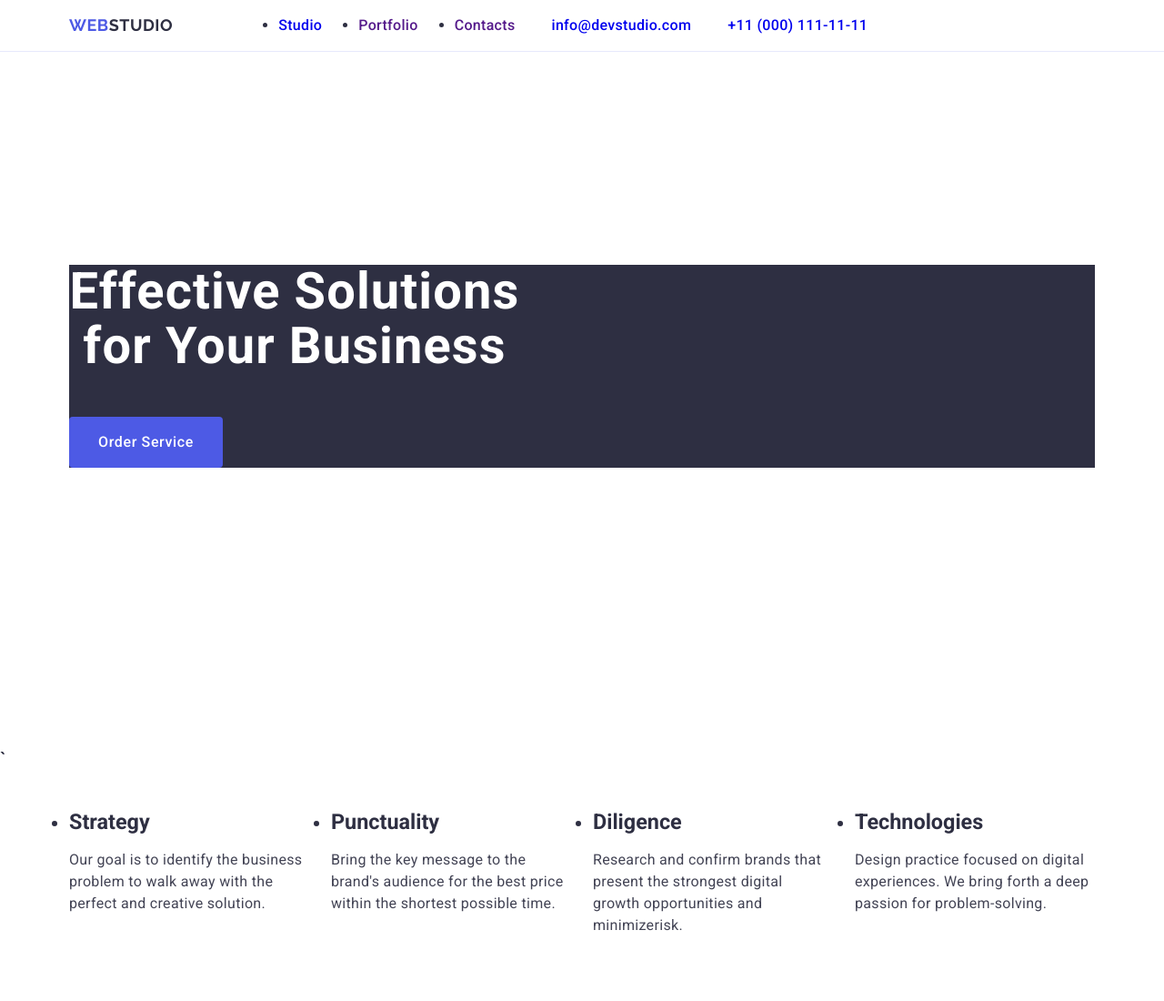
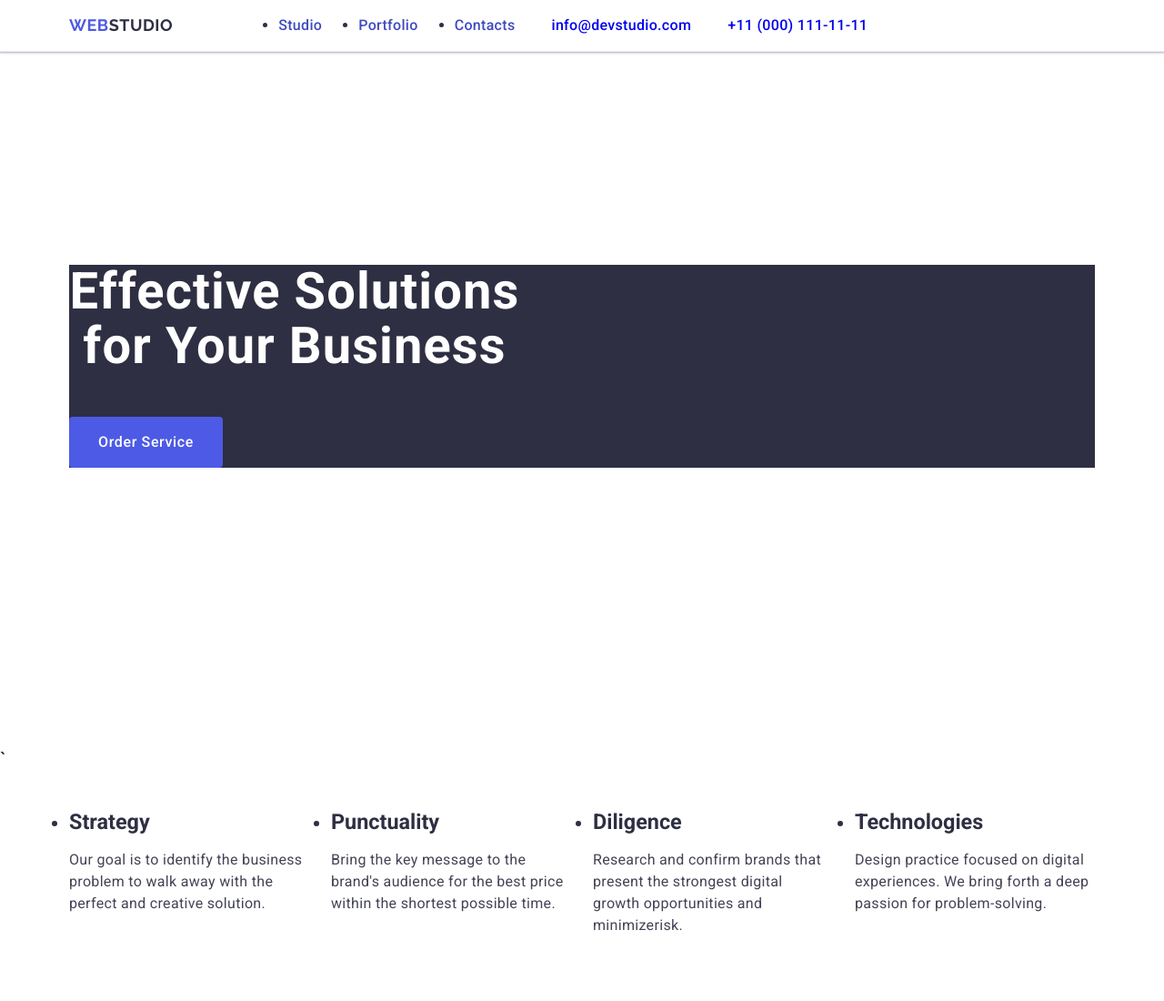
Before and after one commit to katuha2024/goit-markup-hw-04, a plain HTML site: page index.html in a window 1280 px wide. Shown: the top 1100 px of the page at 91% size. Drawn offline with nearby package versions, Linux system fonts and the light colour scheme.

Commit message:
внесла зміни до хедера

```diff
--- a/css/style.css
+++ b/css/style.css
@@ -19,6 +19,8 @@ a{
 }
 .header{
    border-bottom: 1px solid #e7e9fc;
+   box-shadow: 0px 2px 1px rgba(46, 47, 66, 0.08),0px 1px 1px rgba(46, 47, 66, 0.16),0px 1px 6px rgba(46, 47, 66, 0.08);
+
 }
 .container {
    width: 1158px;
@@ -57,6 +59,20 @@ a{
  }
  .nav-list{
    padding: 24px 0 24px;
+   position: relative;
+   color:#404bbf;
+   transition: color 250ms cubic-bezier(0.4, 0, 0.2, 1);
+ }
+ .nav-list::after{
+   content:;
+   width: 100%;
+   position: absolute;
+   left: 0;
+   bottom: -1px;
+   height: 4px;
+   background-color: #404bbf;
+   border-radius: 2px;
+
  }
  .nav-item-menu{
     font-weight: 500;
@@ -81,6 +97,9 @@ a{
  .address-link{
    display: flex;
    gap: 40px;
+ }
+ .address-menu{
+   transition: color 250ms cubic-bezier(0.4, 0, 0.2, 1);
  }
  .address-item{
    display: flex;
--- a/index.html
+++ b/index.html
@@ -30,8 +30,8 @@
         </nav>
         <address class="address">
             <ul class="address-link">
-                <li class="address-item"><a href="mailto:info@devstudio.com">info@devstudio.com</a></li>
-                <li class="address-item"><a href="tel:+110001111111">+11 (000) 111-11-11</a></li>
+                <li class="address-item"><a class="address-menu" href="mailto:info@devstudio.com">info@devstudio.com</a></li>
+                <li class="address-item"><a class="address-menu" href="tel:+110001111111">+11 (000) 111-11-11</a></li>
             </ul>
         </address>
     </div>
```
